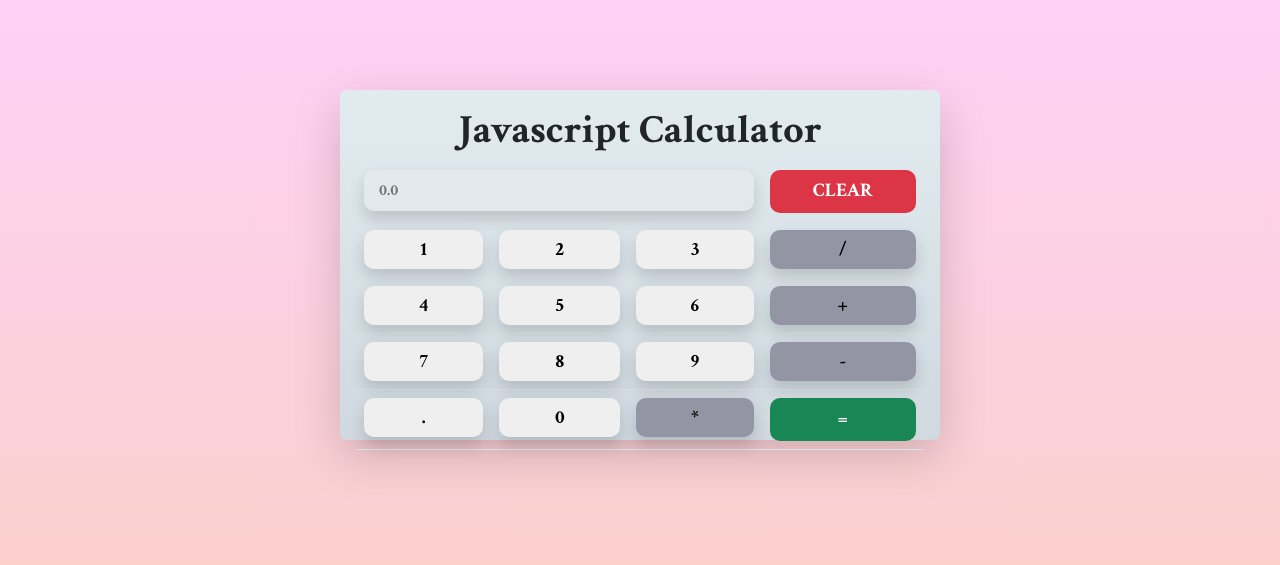
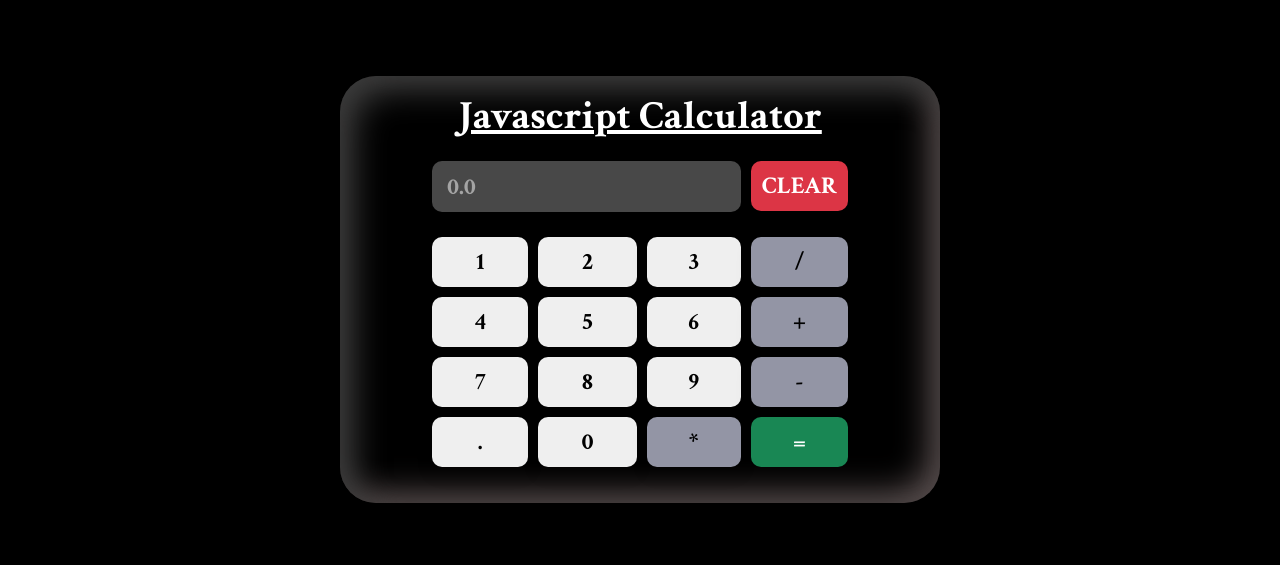
Before and after one commit to yagyesh-bobde/Javascript-Calculator, a plain HTML site: page index.html in a window 1280 px wide. Shown: the part 111-676 px from the top of the page. Drawn offline with nearby package versions, Linux system fonts and the light colour scheme.

Commit message:
changed the ui a bit

```diff
--- a/index.html
+++ b/index.html
@@ -13,15 +13,16 @@
   <body>
     <div class="container">
         <div class="row justify-content-center h-100 align-items-center">
-            <div class="calculator col-md-6 shadow-lg p-3 mb-5 bg-body rounded" style="width: 600px; height:350px">
-                <h1 class="text-center" >Javascript Calculator</h1>
-                <table class="table" >
+            <div class="calculator col-md-6 shadow-lg p-3 bg-body rounded" style="width: 600px; height:350px">
+                <h1 class="text-center mb-3" >Javascript Calculator</h1>
+                <center>
+                <table cellspacing="5px" cellpadding="5px" >
                     <tr>
                        <td colspan="3">
                         <input id="text_area" class="w-100 p-2 shadow" type="text" placeholder="0.0" disabled />
                        </td>
                        <td >
-                        <input type="button" class="btn btn-danger" onclick="clearScreen()" value="CLEAR" />
+                        <input type="button" class="btn btn-danger clear" onclick="clearScreen()" value="CLEAR" />
                        </td>
                     </tr>
                     <tr>
@@ -81,6 +82,7 @@
                       </td>
                     </tr>
                 </table>
+                </center>
             </div>
         </div>
     </div>
--- a/style.css
+++ b/style.css
@@ -1,20 +1,46 @@
 @import url('https://fonts.googleapis.com/css2?family=Crimson+Text:wght@700&display=swap');
 
 body{
-          background-image: linear-gradient(to top, #fad0c4 0%, #ffd1ff 100%);
+          background-color: black;
           font-family: 'Crimson Text', serif !important;
 }
 
+h1 {
+    text-decoration: underline;
+    color: white;
+}
 .calculator{
-background-image: linear-gradient(to top, #cfd9df 0%, #e2ebf0 100%);
+    backdrop-filter: blur(15px) saturate(89%) !important;
+    -webkit-backdrop-filter: blur(9px) saturate(173%) !important;
+    border-radius: 36px !important;
+    background: transparent !important;
+    box-shadow: inset 15px 15px 32px #3a3a3a,
+            inset -11px -11px 32px #594e4e !important;
+    height: fit-content !important;
 }
 
+input {
+    min-height: 50px;
+}
 input[type=text]{
     border: none;
     border-radius: 10px;
     padding: 10px 15px !important;
     transition: 356ms;
+    margin-bottom: 15px;
+    color: white;
+    font-size: x-large;
 }
+
+input[type=text]::placeholder {
+    font-size: x-large;
+    color: rgba(255,255,255, 0.5);
+}
+
+.clear{
+    margin-bottom: 15px;
+}
+
 input[type=text]:active{
     border: none;
     transform: scale(1.2);
@@ -28,7 +54,7 @@ input[type=button]{
     transition: 256ms;
     font-weight: 600;
     font-family: 'Crimson Text', serif !important;
-    font-size: larger;
+    font-size: x-large;
 }
 
 input[type=button]:hover{
@@ -46,3 +72,9 @@ input[type=button]:active {
 .operators {
     background-color: #9395a5;
 }
+
+
+table{
+    width: 75%;
+    margin-bottom: 15px !important;
+}
```
